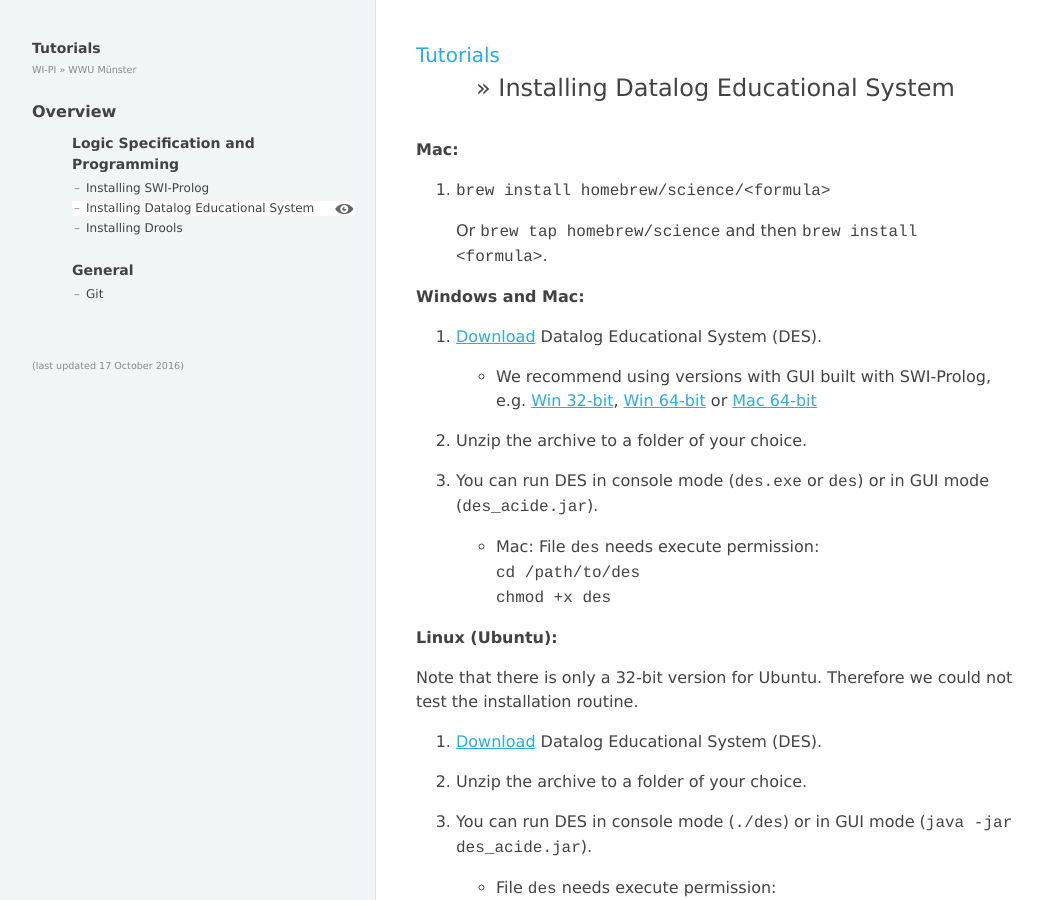
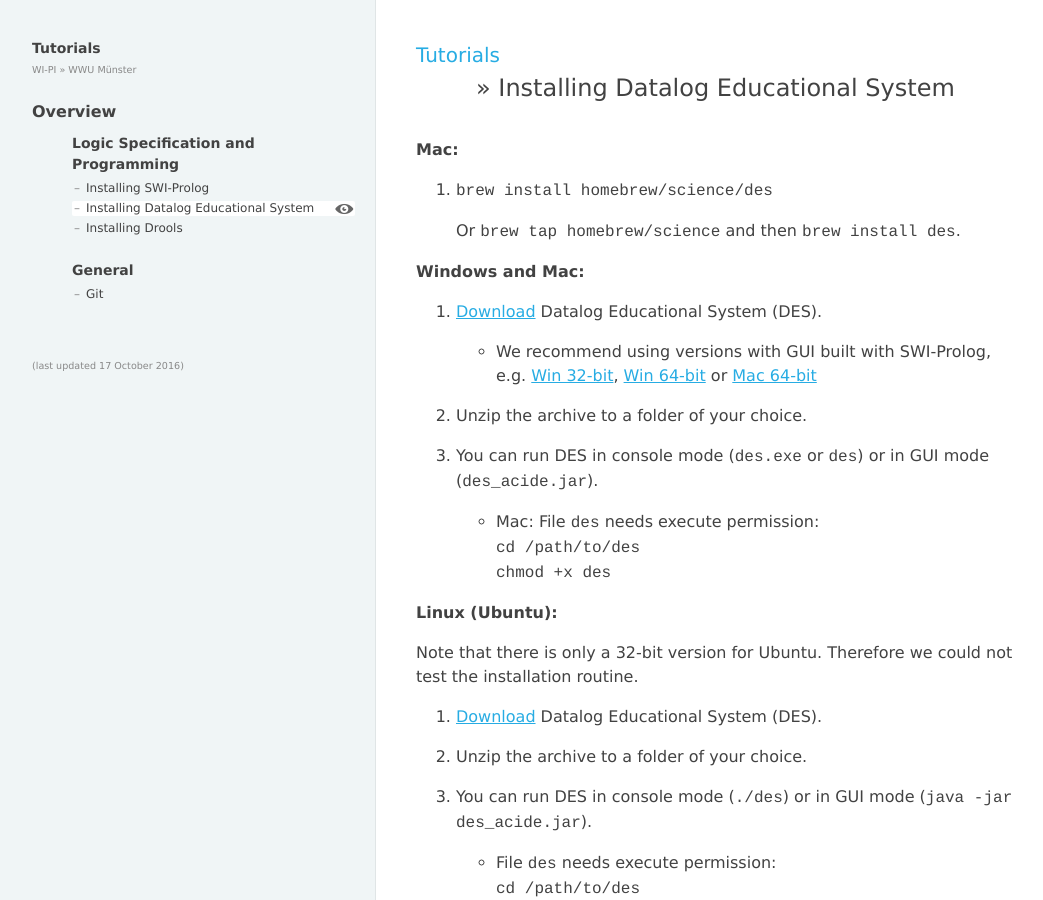
Before and after one commit to wwu-pi/tutorials, a Jekyll site: the page built from lectures/lsp/020_install_des.md, in a window 1280 px wide and 900 px high. Shown: the whole window, without its empty margins (8-1051 px from the left). Built offline with Jekyll 4.4.1, drawn with Linux system fonts in a browser that asks for light colours.

Commit message:
Add brew formulae

```diff
--- a/lectures/lsp/020_install_des.md
+++ b/lectures/lsp/020_install_des.md
@@ -4,9 +4,9 @@
 ---
 **Mac:**
 
-1. `brew install homebrew/science/<formula>`
+1. `brew install homebrew/science/des`
 
-   Or `brew tap homebrew/science` and then `brew install <formula>`.
+   Or `brew tap homebrew/science` and then `brew install des`.
 
 **Windows and Mac:**
 
```
